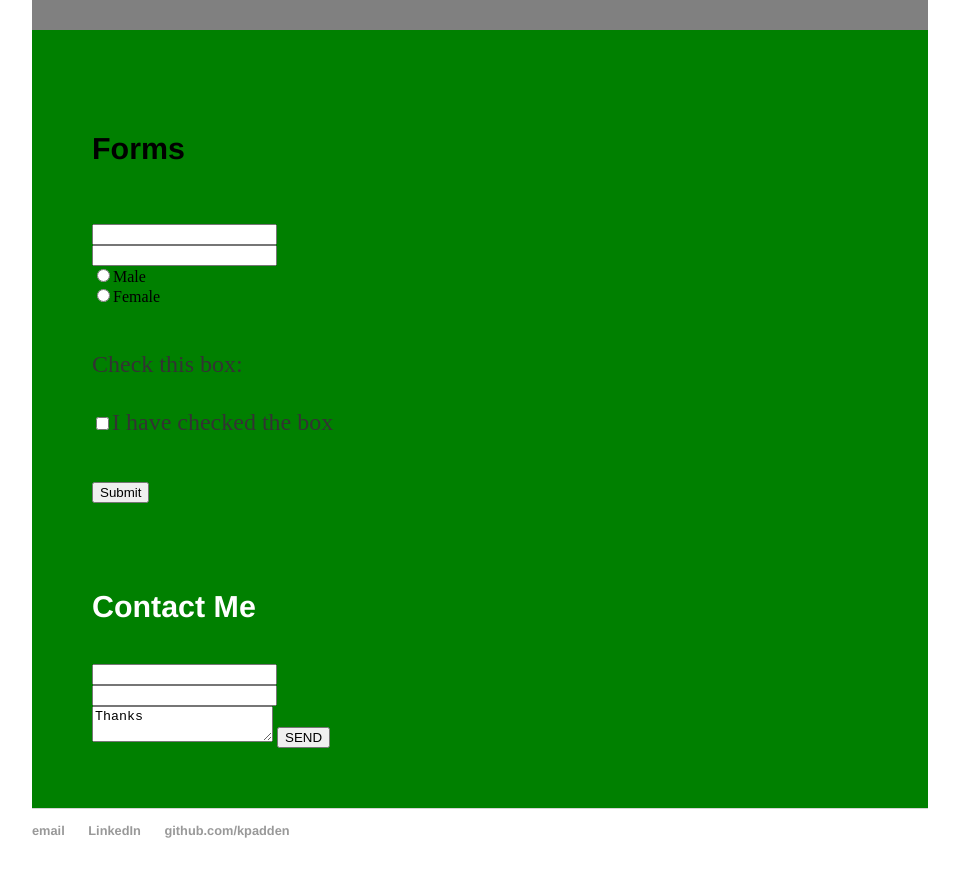
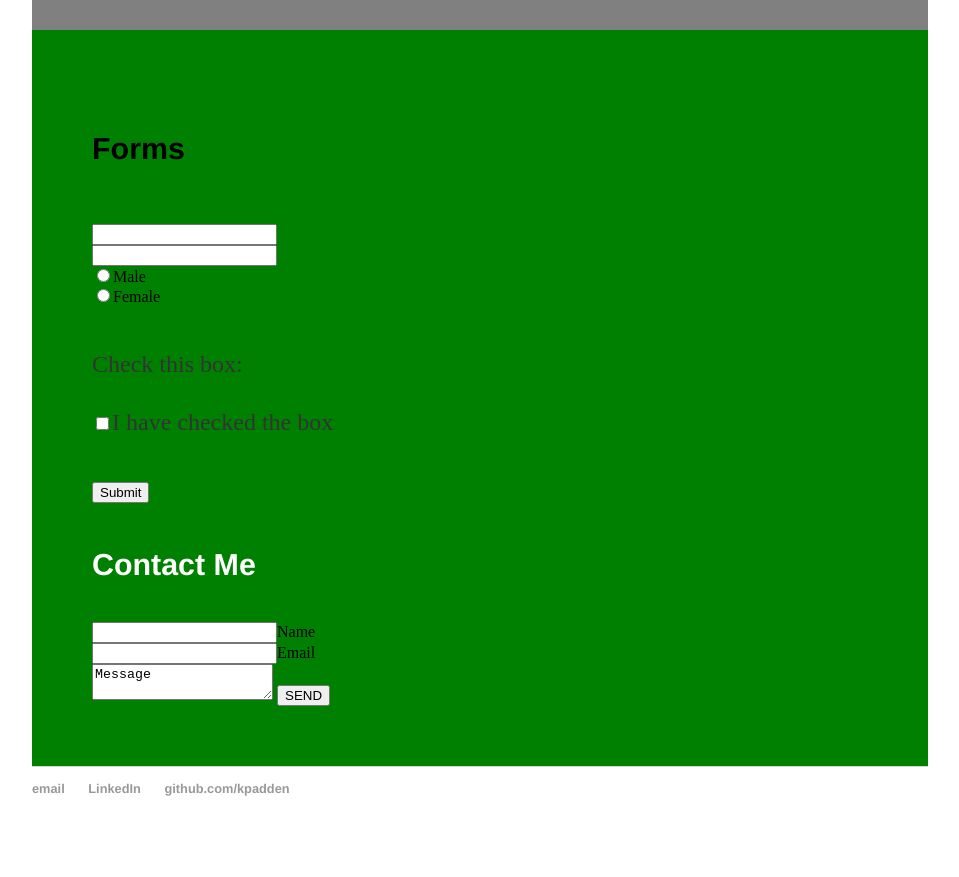
Before and after one commit to kpadden/kpadden.github.io, a Jekyll site: the page built from practice/index.html, in a window 1280 px wide and 900 px high, scrolled down 1550 px. Shown: the top 877 px of the window, without its empty margins (160-1119 px from the left). Built offline with Jekyll 4.4.1, drawn with Linux system fonts in a browser that asks for light colours.

Commit message:
Update index.html

```diff
--- a/practice/index.html
+++ b/practice/index.html
@@ -60,12 +60,11 @@ title: Practice
         <br/>
         <input type="submit" name="Submit"/>
     </form>
-    <br/>
     <h4><span style="color:white">Contact Me</span></h4>
     <form action="url" method="GET">
-        <input name="name" type="text"/><br/>
-        <input name="email" type="email"/><br/>
-        <textarea name="message">Thanks</textarea>
+        <input name="name" type="text"/>Name<br/>
+        <input name="email" type="email"/>Email<br/>
+        <textarea name="message">Message</textarea>
         <input type="submit" value="SEND" class="submit"/>
     </form>
 </div>
```
